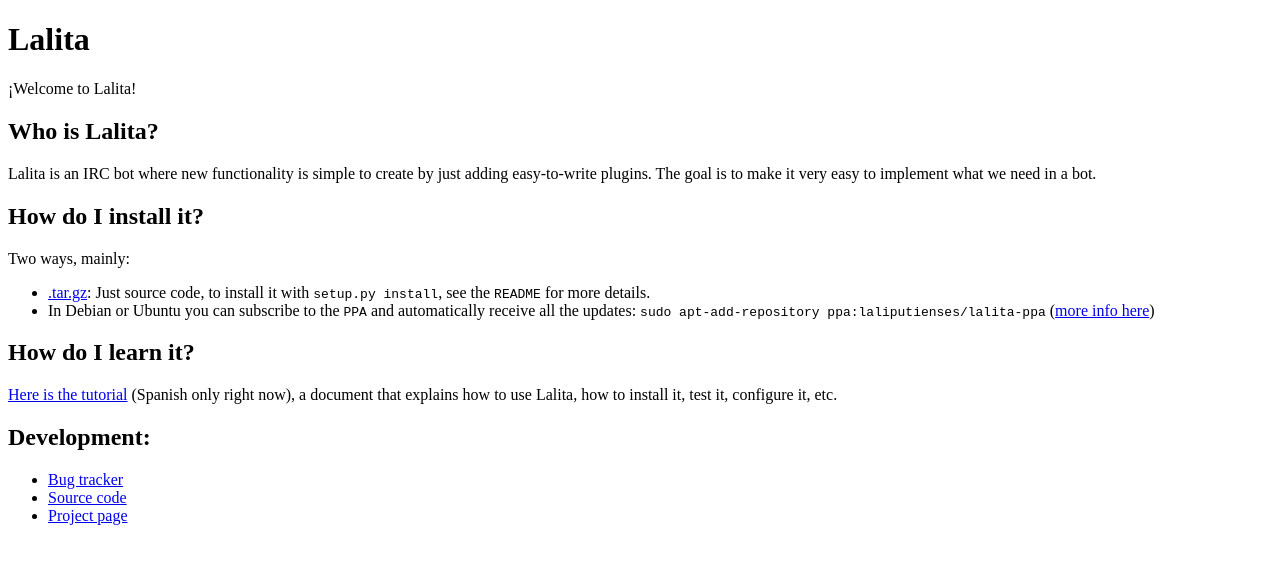
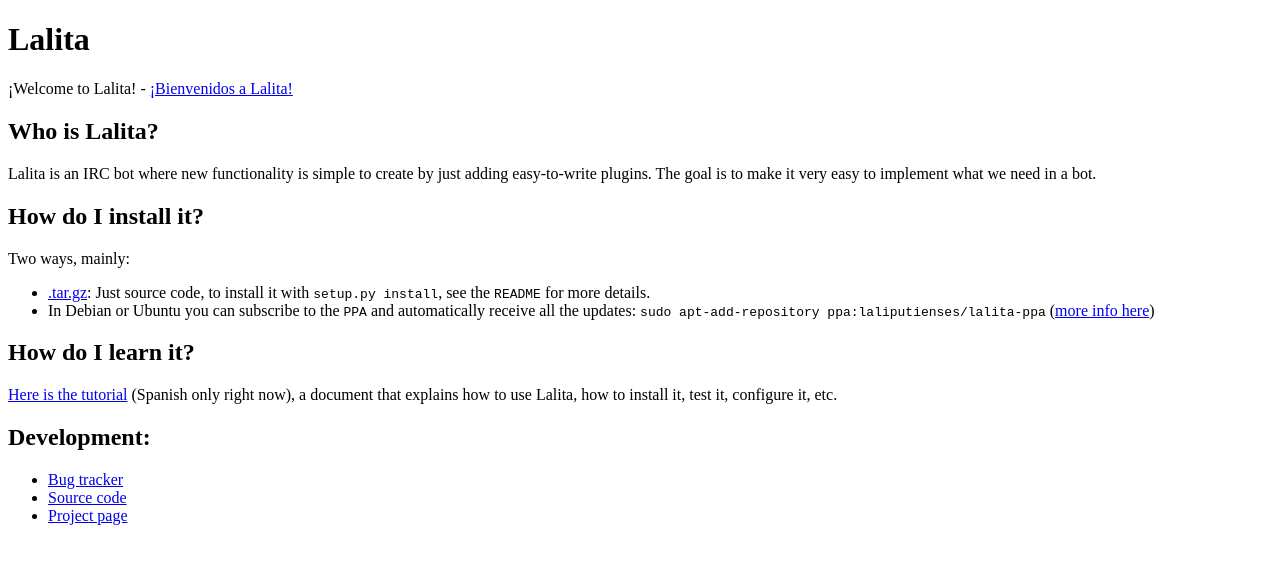
Before and after one commit to PyAr/lalita, a plain HTML site: page web/index_en.html in a window 1280 px wide. Drawn offline with Linux system fonts and the light colour scheme.

Commit message:
Some adjustments

```diff
--- a/web/index_en.html
+++ b/web/index_en.html
@@ -7,7 +7,7 @@
 </head>
 <body>
 <h1>Lalita</h1>
-<p>¡Welcome to Lalita!</p>
+<p>¡Welcome to Lalita! - <a href="index.html">¡Bienvenidos a Lalita!</a></p>
 <h2>Who is Lalita?</h2>
 <p>Lalita is an IRC bot where new functionality is simple to create by just adding easy-to-write plugins. The goal is to make it very easy to implement what we need in a bot.
 
```
Also changed, not shown: web/index.html (+1 -1 lines).
